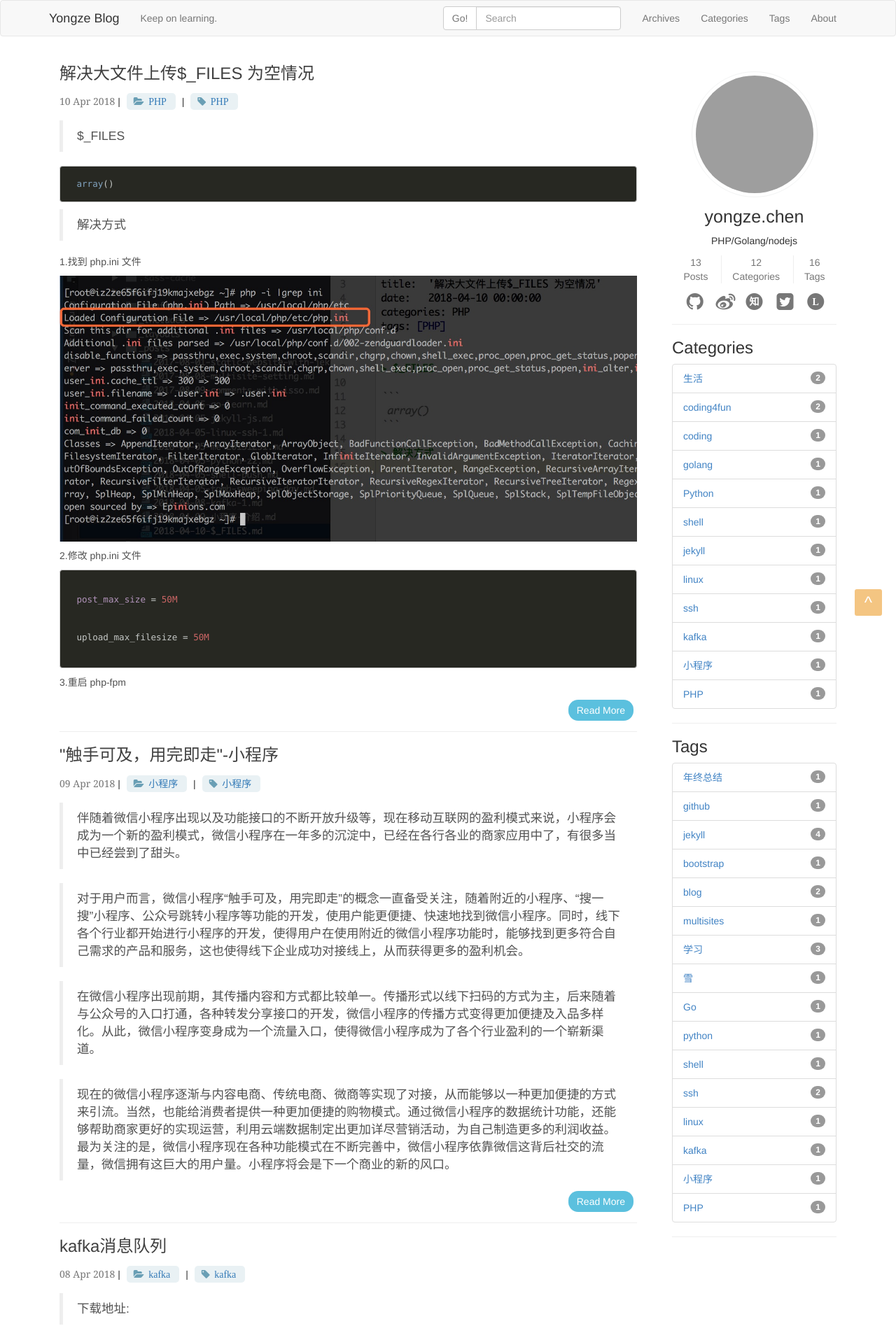
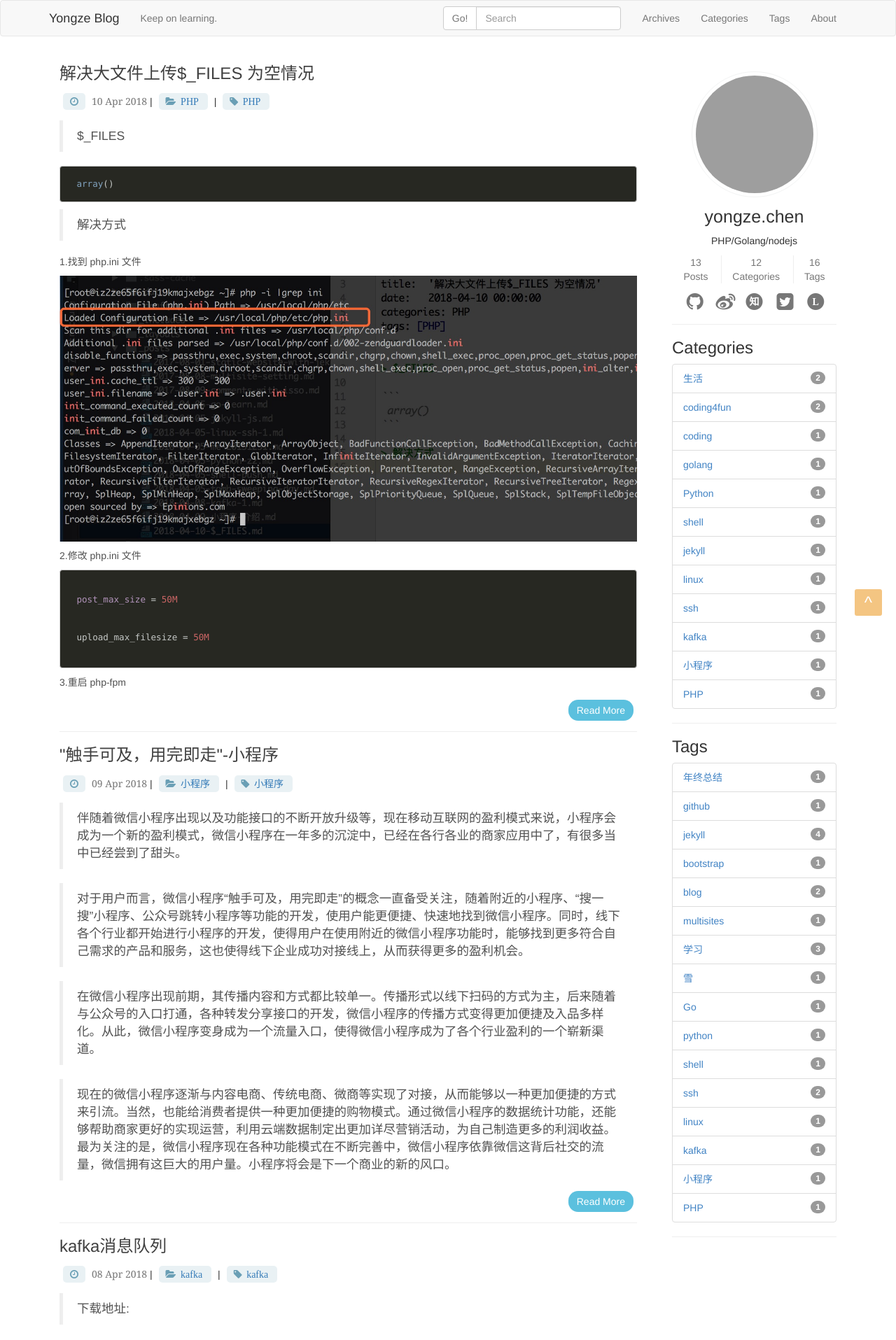
Before and after one commit to chenyongze/chenyongze.github.io, a Jekyll site: the page built from index.html, in a window 1280 px wide. Shown: the top 1915 px of the page at 70% size. Built offline with Jekyll 4.4.1, drawn with Linux system fonts in a browser that asks for light colours; the list of posts is cut into pages by our own code; grey boxes are pictures that could not be loaded.

Commit message:
添加⏰

```diff
--- a/index.html
+++ b/index.html
@@ -13,6 +13,7 @@ title: Home
         </h3>
 
         <div class="post-info">
+          <i class="fa fa-clock-o"></i>
           <span class="post-date">{{ post.date | date_to_string }}</span>
           {% if post.categories.size > 0 %} |
             <span class="fa fa-folder-open" aria-hidden="true">
```
